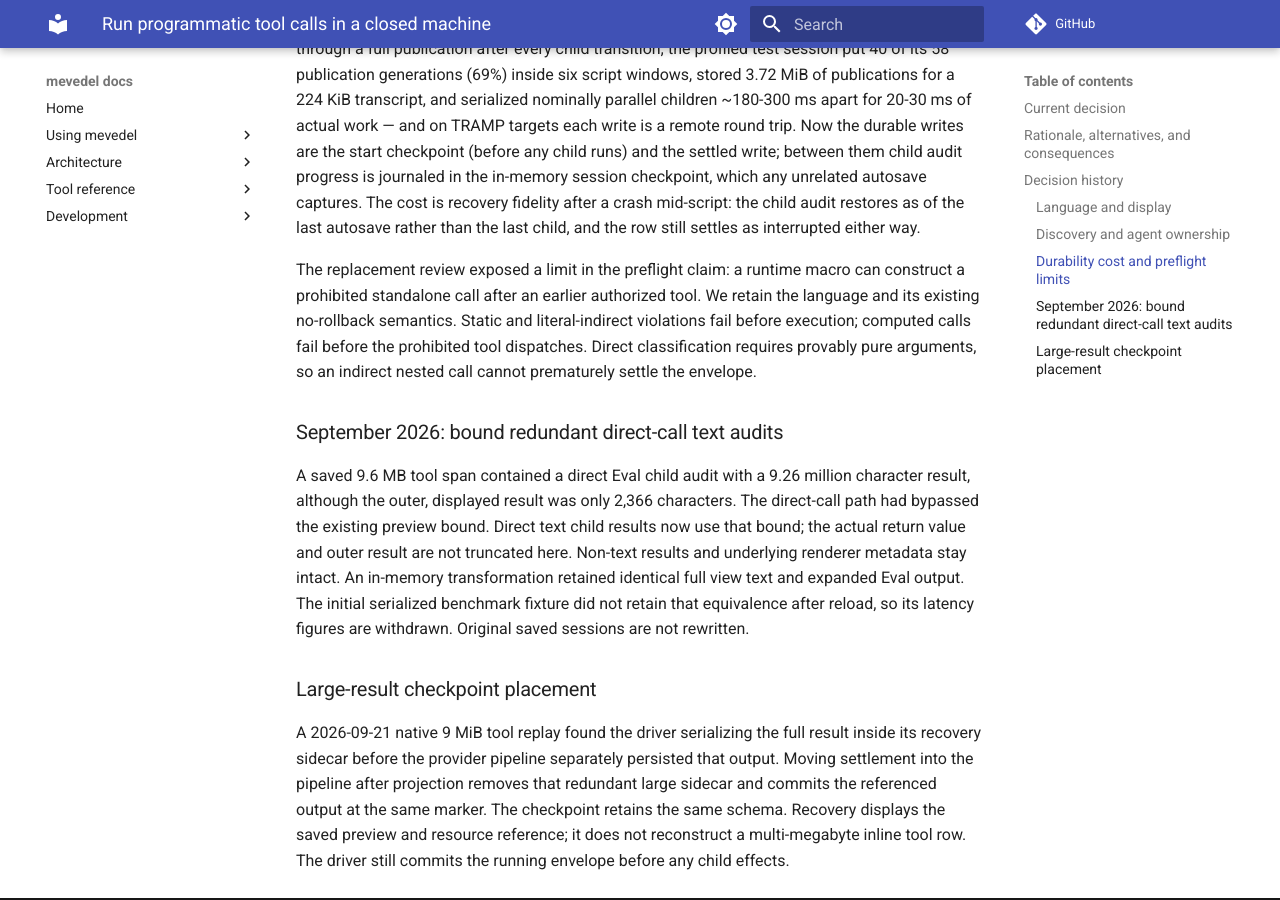
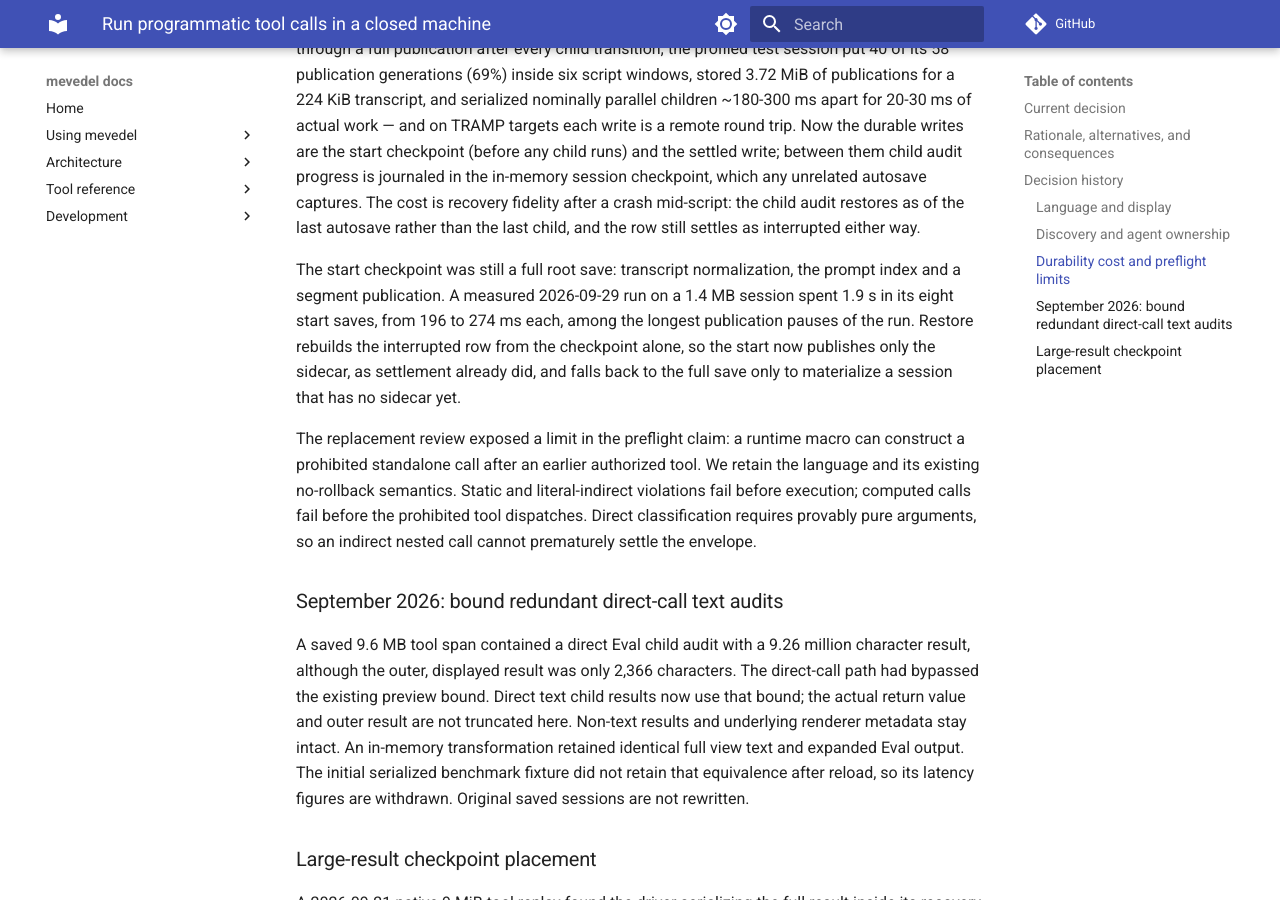
Before and after one commit to FrauH0lle/mevedel, an MkDocs documentation site: the page built from docs/adr/0111-run-programmatic-tool-calls-in-a-closed-machine.md, in a window 1280 px wide and 900 px high, scrolled down 3437 px. Built offline with MkDocs 1.6.1 and Material for MkDocs 9.7.7, drawn with Linux system fonts in a browser that asks for light colours; comment, search, counter and statistics services are not loaded.

Commit message:
Record ToolCall start checkpoints in the sidecar instead of a full save

```diff
--- a/docs/adr/0111-run-programmatic-tool-calls-in-a-closed-machine.md
+++ b/docs/adr/0111-run-programmatic-tool-calls-in-a-closed-machine.md
@@ -163,6 +163,14 @@
 the last autosave rather than the last child, and the row still settles as
 interrupted either way.
 
+The start checkpoint was still a full root save: transcript normalization,
+the prompt index and a segment publication. A measured 2026-09-29 run on a
+1.4 MB session spent 1.9 s in its eight start saves, from 196 to 274 ms each, among the
+longest publication pauses of the run. Restore rebuilds
+the interrupted row from the checkpoint alone, so the start now publishes
+only the sidecar, as settlement already did, and falls back to the full save
+only to materialize a session that has no sidecar yet.
+
 The replacement review exposed a limit in the preflight claim: a runtime macro
 can construct a prohibited standalone call after an earlier authorized tool.
 We retain the language and its existing no-rollback semantics. Static and
```
Also changed, not shown: docs/ptc-dialect.md (+3 -1 lines), 2 other files.
